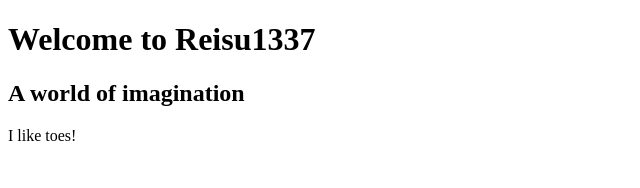
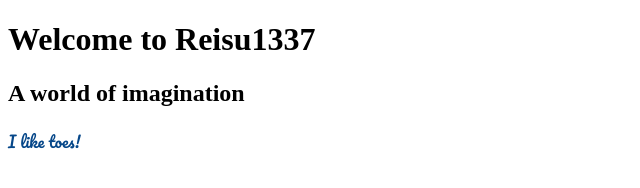
Before and after one commit to reisu1337/reisu1337.github.io, a plain HTML site: page index.html in a window 1280 px wide. Shown: the full height of the page, 0-640 px from the left. Drawn offline with Linux system fonts and the light colour scheme.

Commit message:
Update stylesheet.css

```diff
--- a/stylesheet.css
+++ b/stylesheet.css
@@ -1,6 +1,6 @@
 @import url('https://fonts.googleapis.com/css2?family=Pacifico&display=swap');
 
-p.toes{
+#toes{
     font-family: 'Pacifico', cursive;
     color: #064789;
 }
```
